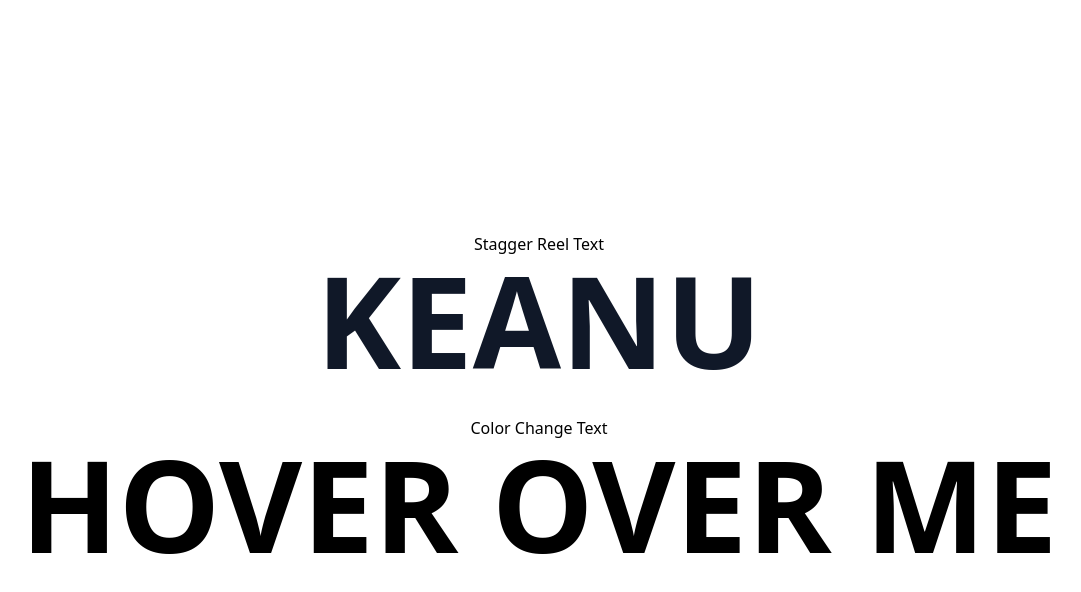
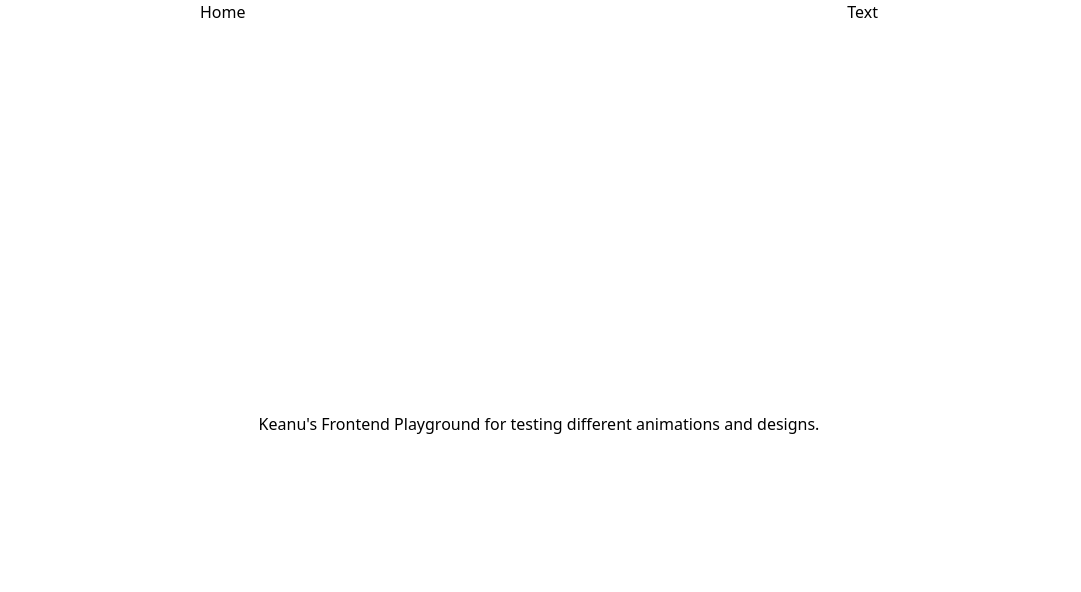
Before and after one commit to keanu-a/playground, a Next.js app: page / in a window 1280 px wide. Shown: the top 592 px of the page, without its empty margins (101-1182 px from the left). Built offline with nearby package versions, Linux system fonts and the light colour scheme.

Commit message:
feat: added simple homepage and nav

```diff
--- a/src/app/layout.tsx
+++ b/src/app/layout.tsx
@@ -1,5 +1,6 @@
 import type { Metadata } from 'next';
 import '../styles/globals.css';
+import Nav from '@/components/Nav';
 
 export const metadata: Metadata = {
   title: 'Frontend Playground',
@@ -13,7 +14,12 @@ export default function RootLayout({
 }>) {
   return (
     <html lang="en">
-      <body className="">{children}</body>
+      <body className="">
+        <Nav />
+        <div>
+          {children}
+        </div>
+        </body>
     </html>
   );
 }
--- a/src/app/page.tsx
+++ b/src/app/page.tsx
@@ -1,24 +1,7 @@
-import ColorChangeText from '@/components/ColorChangeText';
-import StaggerReelText from '@/components/StaggerReelText';
-
 export default function Home() {
   return (
-    <div className="flex flex-col justify-center h-screen items-center text-center gap-8 bg-white">
-      <div>
-        <p>Stagger Reel Text</p>
-        <StaggerReelText
-          className="text-9xl uppercase font-bold"
-          initialTextColor="text-gray-900"
-          hoveredTextColor="text-purple-300"
-        >
-          Keanu
-        </StaggerReelText>
-      </div>
-
-      <div>
-        <p>Color Change Text</p>
-        <ColorChangeText className="text-9xl uppercase font-bold" />
-      </div>
+    <div className="h-screen w-screen flex items-center justify-center">
+      Keanu's Frontend Playground for testing different animations and designs.
     </div>
   );
 }
--- /dev/null
+++ b/src/app/text/page.tsx
@@ -0,0 +1,24 @@
+import ColorChangeText from '@/components/ColorChangeText';
+import StaggerReelText from '@/components/StaggerReelText';
+
+export default function Home() {
+  return (
+    <div className="flex flex-col justify-center h-screen items-center text-center gap-8 bg-white">
+      <div>
+        <p>Stagger Reel Text</p>
+        <StaggerReelText
+          className="text-9xl uppercase font-bold"
+          initialTextColor="text-gray-900"
+          hoveredTextColor="text-purple-300"
+        >
+          Keanu
+        </StaggerReelText>
+      </div>
+
+      {/* <div>
+        <p>Color Change Text</p>
+        <ColorChangeText className="text-9xl uppercase font-bold" />
+      </div> */}
+    </div>
+  );
+}
--- /dev/null
+++ b/src/components/Nav.tsx
@@ -0,0 +1,22 @@
+import Link from "next/link";
+
+const NAV = [
+  { title: 'Text', path: '/text' }
+]
+
+export default function Nav() {
+  return (
+    <nav className="flex justify-around">
+      <div>
+        <Link href="/">Home</Link>
+      </div>
+      <ul>
+        {NAV.map((item) => (
+          <li key={item.path}>
+            <Link href={item.path}>{item.title}</Link>
+          </li>
+        ))}
+      </ul>
+    </nav>
+  );
+}
```
